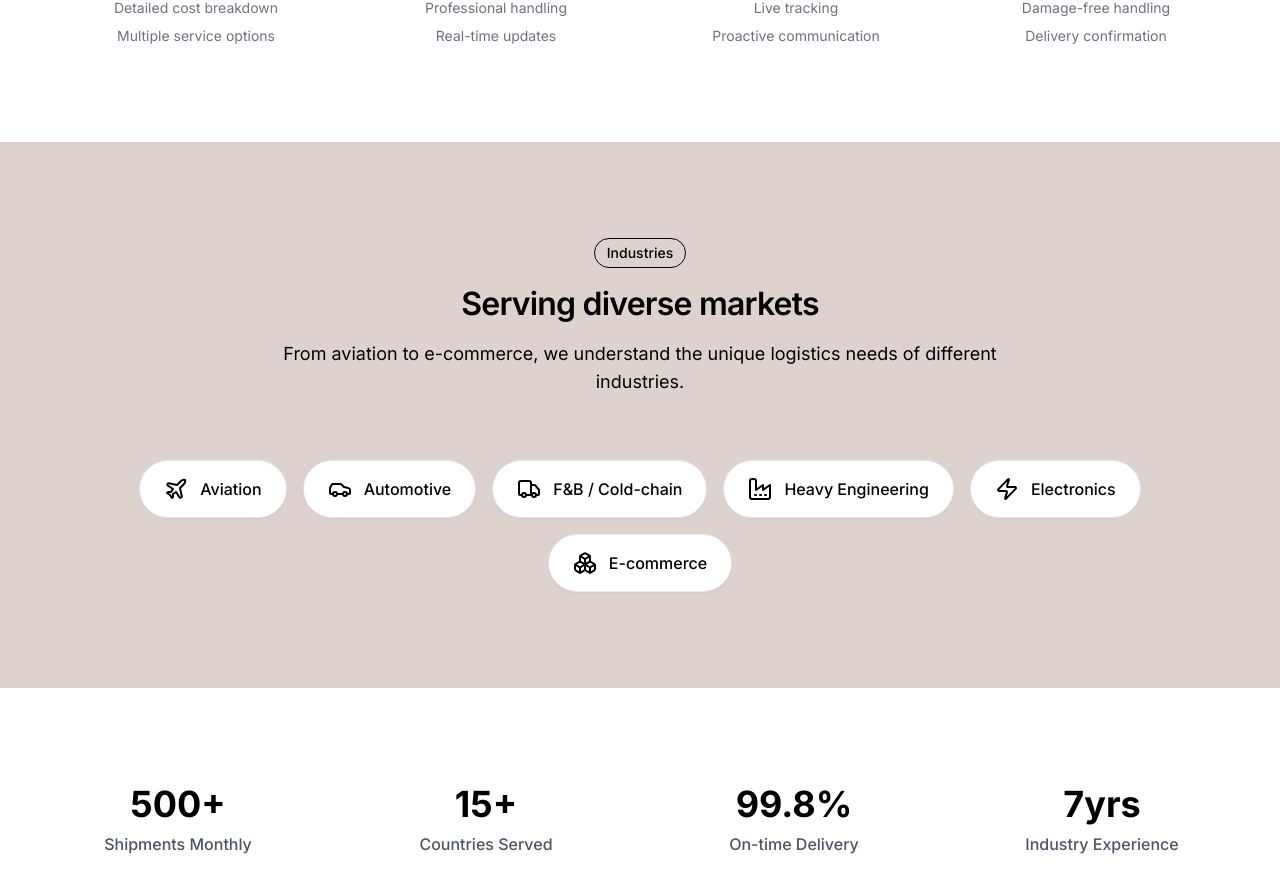
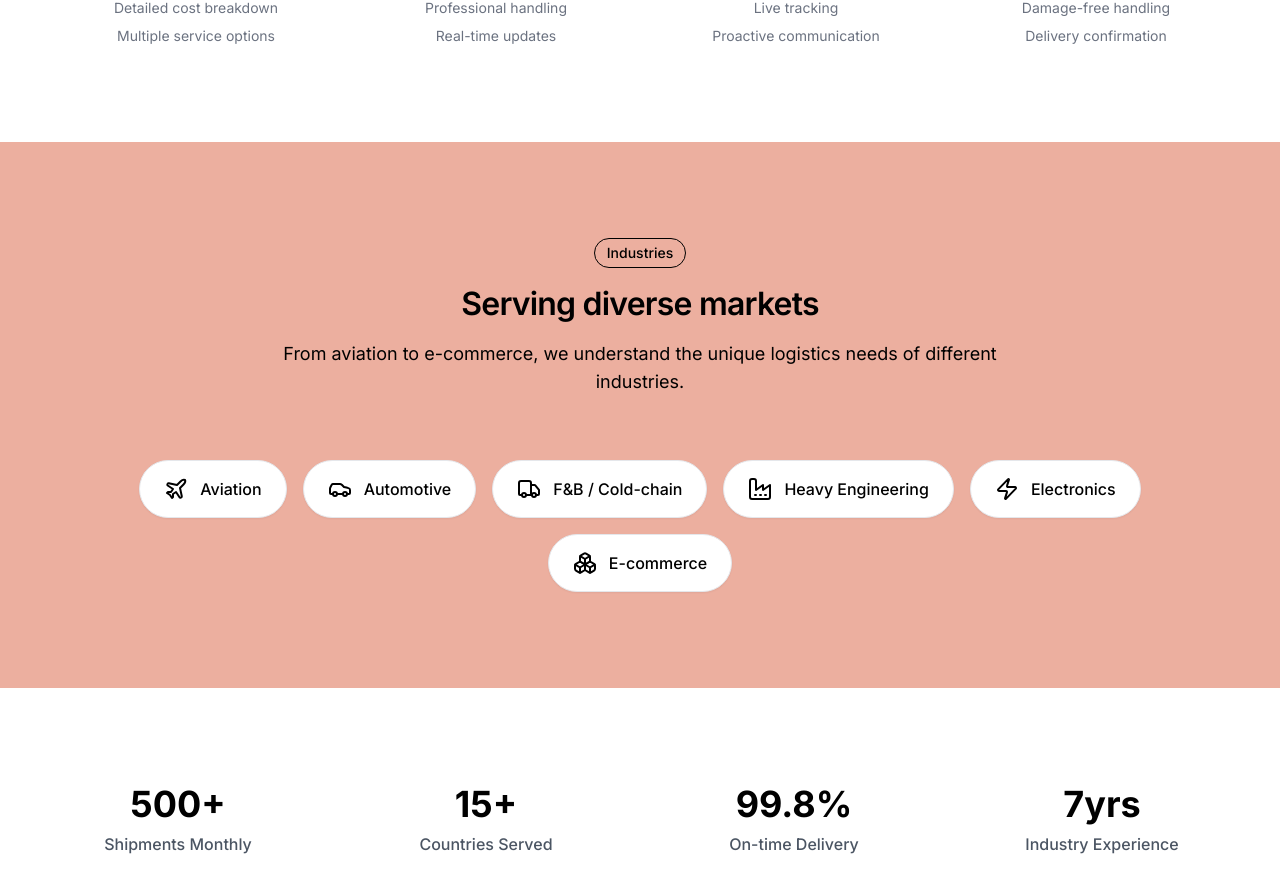
Before and after one commit to trwscholar/graciaorbis, a Next.js app: page / in a window 1280 px wide. Shown: the part 3211-4103 px from the top of the page. Built offline with nearby package versions, Linux system fonts and the light colour scheme.

Commit message:
color changed

```diff
--- a/components/industries-served.tsx
+++ b/components/industries-served.tsx
@@ -16,7 +16,7 @@ const industries = [
 
 export function IndustriesServed() {
   return (
-    <section className="section-padding" style={{ backgroundColor: 'var(--blush-surface)' }}>
+    <section className="section-padding" style={{ backgroundColor: 'var(--peach-header)' }}>
       <Container>
         <SectionHeader
           badge="Industries"
```
